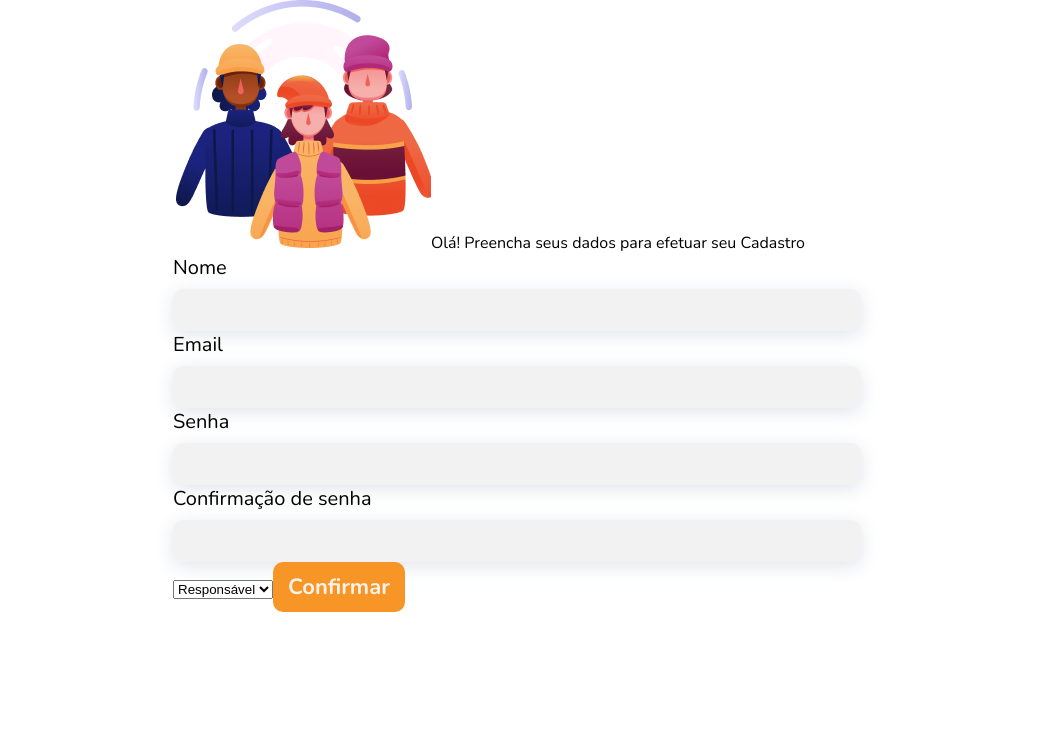
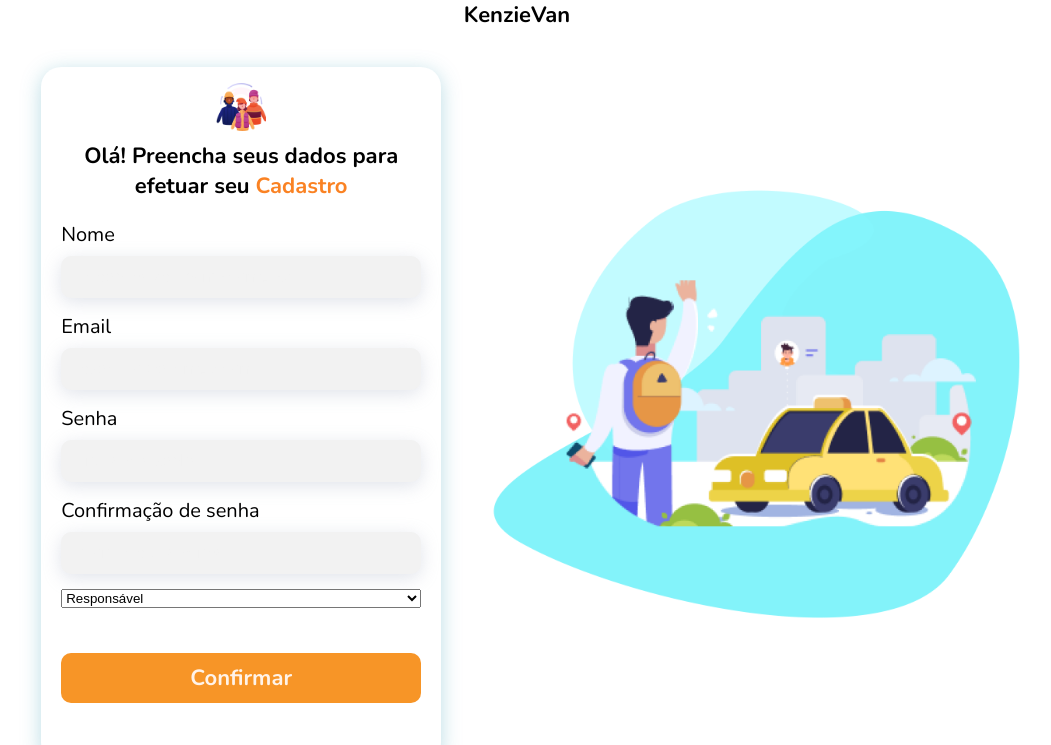
Before and after one commit to cah-suzuki/equipe-1-projeto-kenzievan, a React (Create React App) app: page /signup in a window 1280 px wide. Shown: the top 745 px of the page, without its empty margins (123-1174 px from the left). Built offline with nearby package versions, Linux system fonts and the light colour scheme.

Commit message:
feat: add register page styling

```diff
--- a/src/pages/signUp/index.jsx
+++ b/src/pages/signUp/index.jsx
@@ -7,6 +7,7 @@ import Button from "../../components/button";
 import SideBackground from "../../components/SideBackground";
 import SideImage from "../../assets/BackgroundImage.png";
 import LoginImage from "../../assets/login_icon.png";
+import NavBar from "../../components/NavBar";
 
 function SignUp() {
   const formSchema = yup.object().shape({
@@ -37,6 +38,8 @@ function SignUp() {
   });
 
   return (
+    <>
+      <NavBar />
       <Container>
         <section>
           <figure>
@@ -51,27 +54,23 @@ function SignUp() {
               placeholder="Preencha seu nome completo"
               {...register("name")}
             />
-          <p>{errors.name?.message}</p>
             <Input
               label="Email"
               placeholder="exemplo@exemplo.com"
               {...register("email")}
             />
-          <p>{errors.email?.message}</p>
             <Input
               type="password"
               label="Senha"
               placeholder="Insira sua senha"
               {...register("password")}
             />
-          <p>{errors.password?.message}</p>
             <Input
               type="paswword"
               label="Confirmação de senha"
               placeholder="Confirme sua senha"
               {...register("confirmPassword")}
             />
-          <p>{errors.confirmPassword?.message}</p>
             <select name="Categoria">
               <option value="parent">Responsável</option>
               <option value="driver">Motorista</option>
@@ -81,6 +80,7 @@ function SignUp() {
         </section>
         <SideBackground image={SideImage} />
       </Container>
+    </>
   );
 }
 
--- a/src/pages/signUp/styles.js
+++ b/src/pages/signUp/styles.js
@@ -1,7 +1,57 @@
 import styled from "styled-components";
 
 const Container = styled.div`
-  //ESTILIZAÇÃO
+  display: flex;
+  padding: 0 5%;
+  width: 100%;
+  height: 100%;
+  justify-content: center;
+  align-items: center;
+  gap: 40px;
+
+  @media (min-width: 1024px) {
+    padding: 0 2% 0 5%;
+  }
+
+  section {
+    box-shadow: 0px 4px 20px rgba(77, 166, 186, 0.38);
+    border-radius: 20px;
+    padding: 16px 20px 60px;
+    width: min(400px, 100%);
+    flex-shrink: 0;
+    height: min-content;
+
+    figure {
+      display: flex;
+      flex-direction: column;
+      align-items: center;
+      gap: 10px;
+      margin-bottom: 20px;
+
+      img {
+        width: 50px;
+      }
+
+      span {
+        font-weight: bold;
+        font-size: 22px;
+        text-align: center;
+        > span {
+          color: var(--color-primary-100);
+        }
+      }
+    }
+
+    form {
+      display: flex;
+      flex-direction: column;
+      gap: 15px;
+
+      button {
+        margin-top: 30px;
+      }
+    }
+  }
 `;
 
 export default Container;
```
Lines whose indentation alone changed are shown as unchanged.
